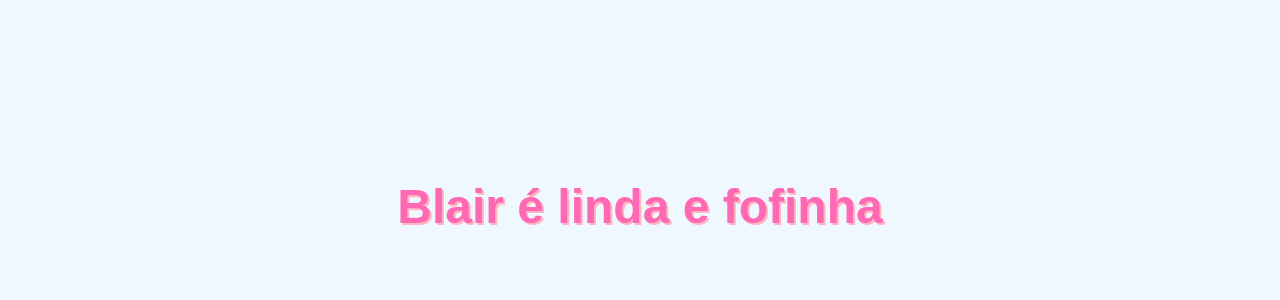
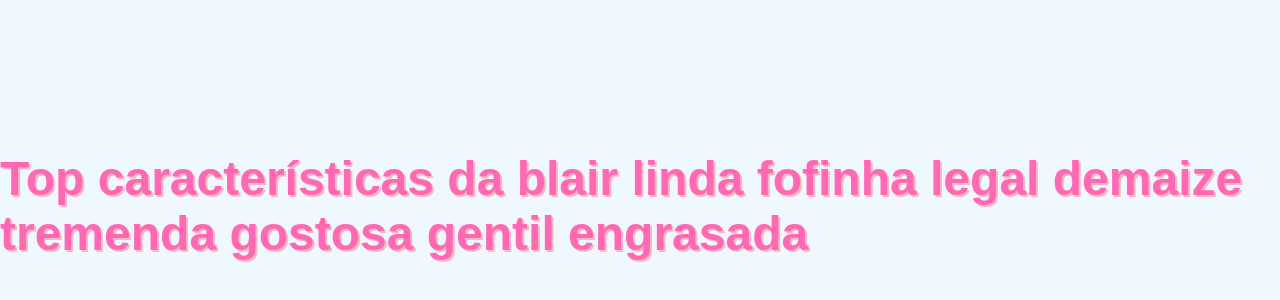
Before and after one commit to blugamer112z/apenas-verdades, a plain HTML site: page vapoVapo.html in a window 1280 px wide. Shown: the part 194-494 px from the top of the page. Drawn offline with Linux system fonts and the light colour scheme.

Commit message:
Update vapoVapo.html

```diff
--- a/vapoVapo.html
+++ b/vapoVapo.html
@@ -22,6 +22,12 @@
     </style>
 </head>
 <body>
-    <h1>Blair é linda e fofinha</h1>
+    <h1>Top características da blair
+    linda
+    fofinha
+    legal demaize
+    tremenda gostosa
+    gentil
+    engrasada</h1>
 </body>
 </html>
```
